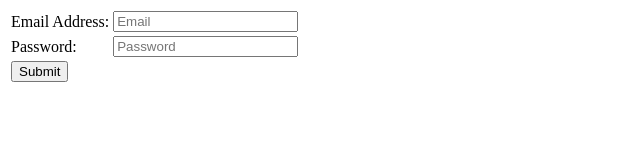
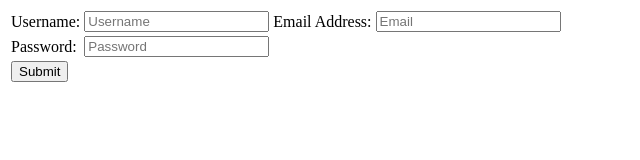
Before and after one commit to haditariqq/HTMLform, a plain HTML site: page index.html in a window 1280 px wide. Shown: the whole page, without its empty margins (0-640 px from the left). Drawn offline with Linux system fonts and the light colour scheme.

Commit message:
add username

```diff
--- a/index.html
+++ b/index.html
@@ -6,6 +6,12 @@
 <form>
     <table>
         <tr>
+            <td>
+                Username:
+            </td>
+            <td>
+                <input type="Username"placeholder="Username" max="7" pattern="[a-zA-Z0-9._%+-]">
+            </td>
             <td>
                 Email Address:
             </td>
```
